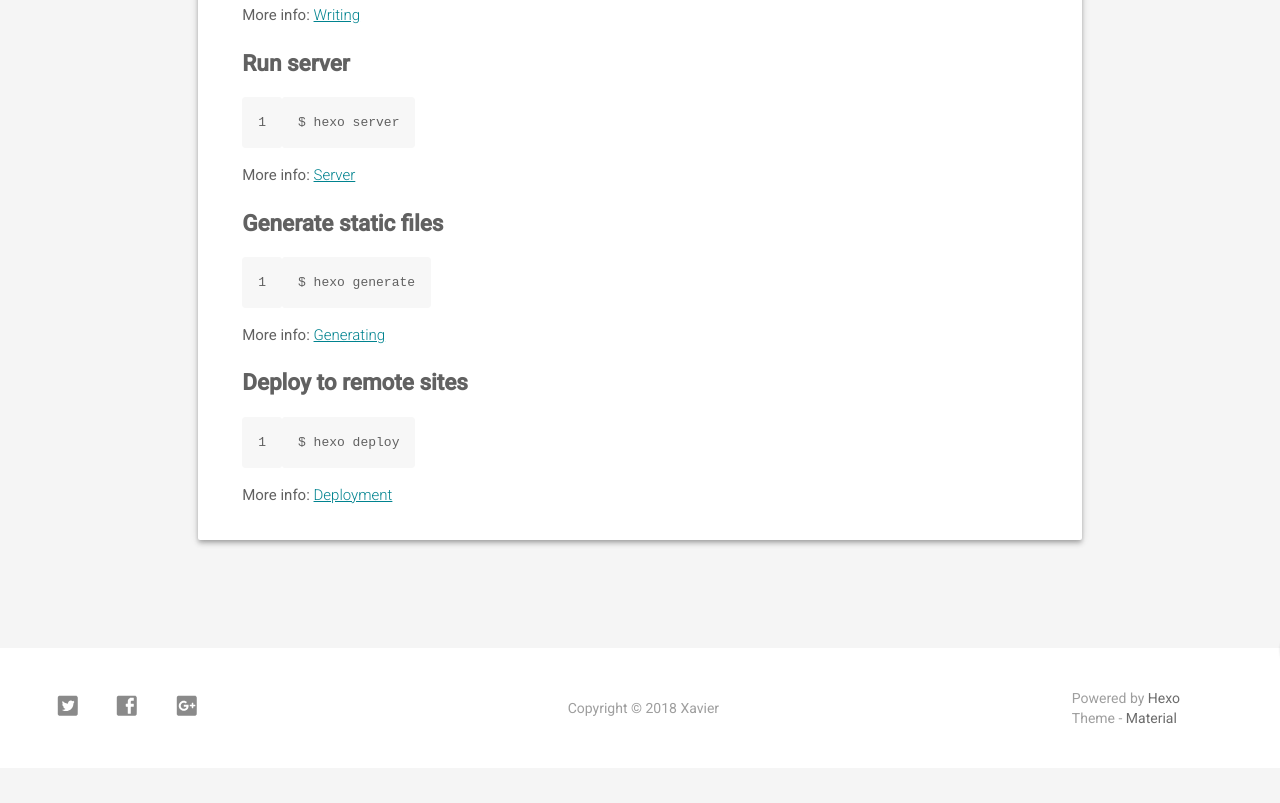
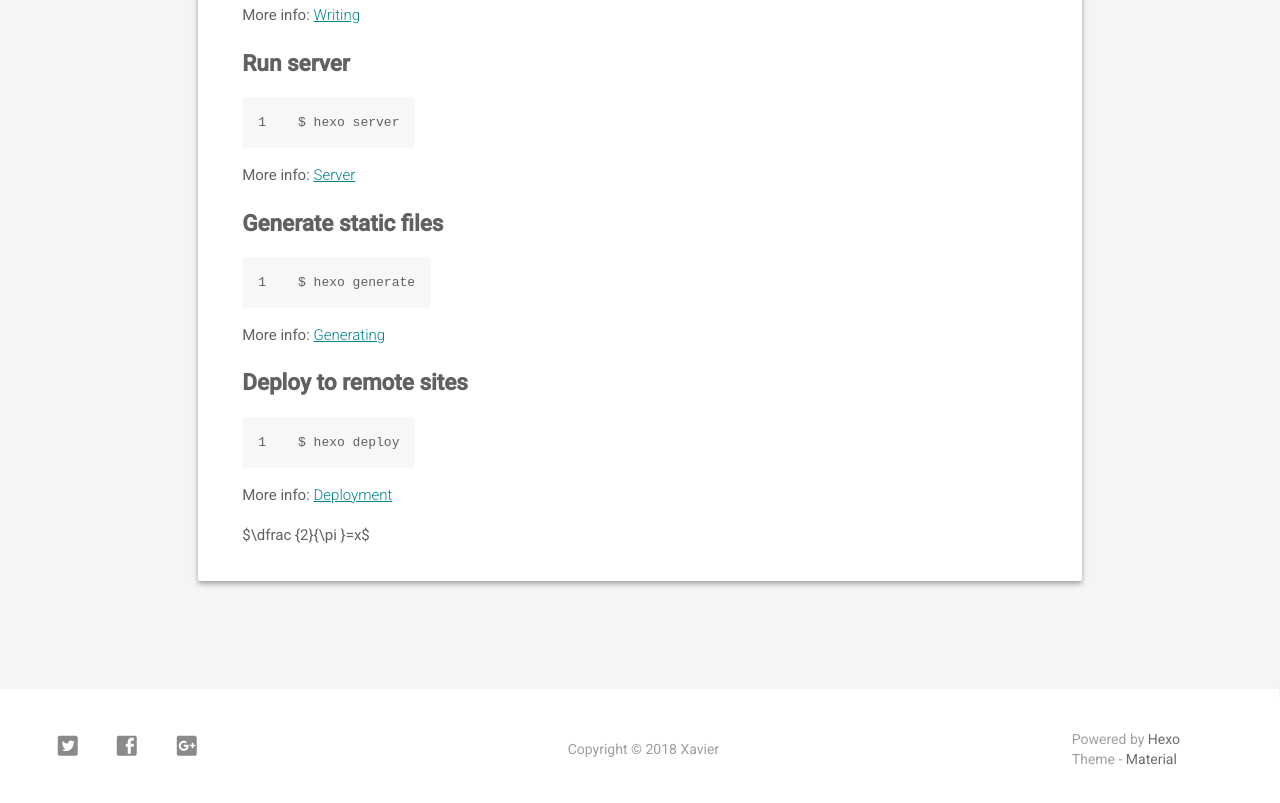
Before and after one commit to xavier1981/xavier1981.github.io, a plain HTML site: page 2018/03/28/hello-world/index.html in a window 1280 px wide. Shown: the part 809-1612 px from the top of the page. Before the commit the page ends 1577 px from the top, so only its background shows below. Drawn offline with Linux system fonts and the light colour scheme.

Commit message:
Site updated: 2018-03-28 14:11:04

```diff
--- a/2018/03/28/hello-world/index.html
+++ b/2018/03/28/hello-world/index.html
@@ -492,6 +492,7 @@
 <p>More info: <a href="https://hexo.io/docs/generating.html" target="_blank" rel="noopener">Generating</a></p>
 <h3 id="Deploy-to-remote-sites"><a href="#Deploy-to-remote-sites" class="headerlink" title="Deploy to remote sites"></a>Deploy to remote sites</h3><figure class="highlight bash"><table><tr><td class="gutter"><pre><span class="line">1</span><br></pre></td><td class="code"><pre><span class="line">$ hexo deploy</span><br></pre></td></tr></table></figure>
 <p>More info: <a href="https://hexo.io/docs/deployment.html" target="_blank" rel="noopener">Deployment</a></p>
+<p>$\dfrac {2}{\pi }=x$</p>
 
 
 
```
